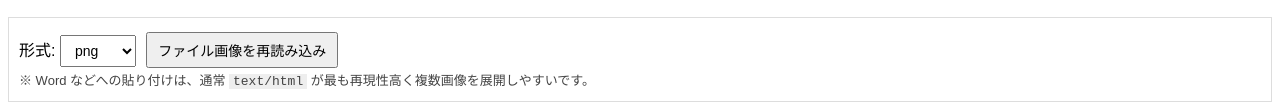
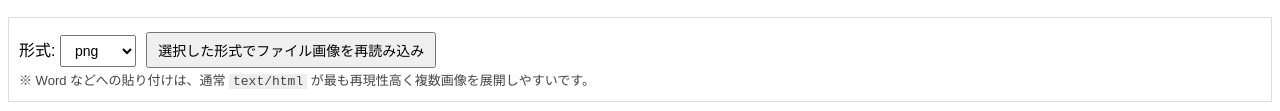
Before and after one commit to TakashiSasaki/webtools.moukaeritai.work, a plain HTML site: page clipboard/clipboard.html in a window 1280 px wide. Shown: the part 1014-1125 px from the top of the page. Drawn offline with Linux system fonts and the light colour scheme.

Commit message:
Auto-reload images on format change and update button label

```diff
--- a/clipboard/clipboard.html
+++ b/clipboard/clipboard.html
@@ -53,7 +53,7 @@
       <option value="ico">ico</option>
       <option value="avif">avif</option>
     </select>
-    <button id="reloadFiles">ファイル画像を再読み込み</button>
+    <button id="reloadFiles">選択した形式でファイル画像を再読み込み</button>
     <div class="note">※ Word などへの貼り付けは、通常 <code>text/html</code> が最も再現性高く複数画像を展開しやすいです。</div>
   </div>
 
@@ -292,6 +292,8 @@ buildFileImgs(fileFormat);
 
 document.getElementById("fileFormat").onchange = (e) => {
   fileFormat = e.target.value;
+  // 自動的に再読み込み
+  document.getElementById("reloadFiles").click();
 };
 
 document.getElementById("reloadFiles").onclick = () => {
```
